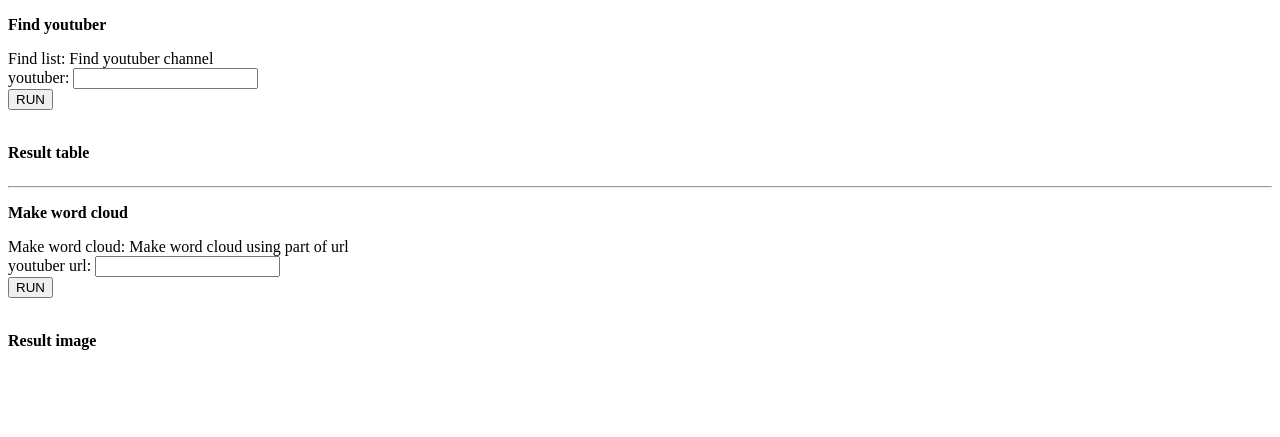
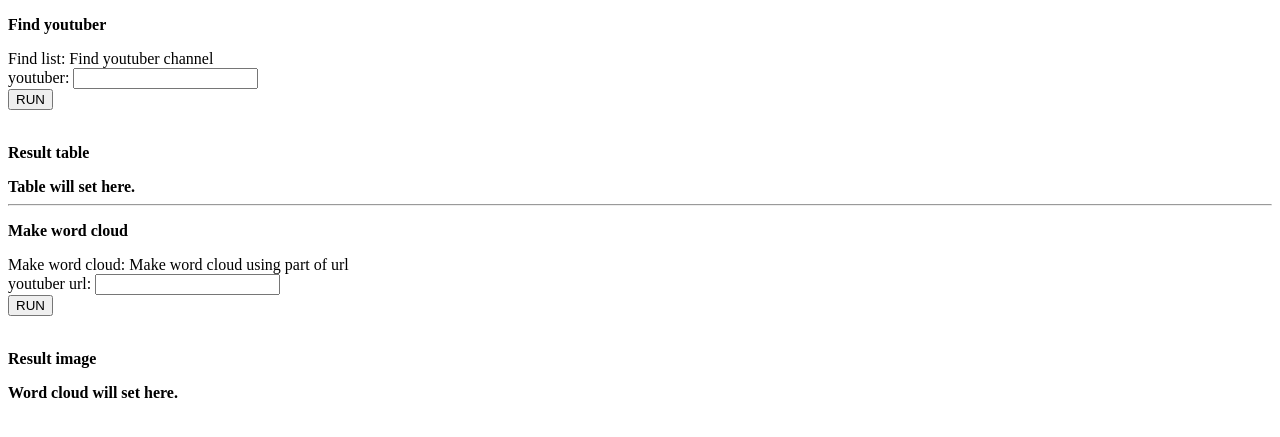
Before and after one commit to fpem123/word-cloud, a Flask app: page / in a window 1280 px wide. Shown: the top 437 px of the page. Run offline with Flask 2, Linux system fonts and the light colour scheme.

Commit message:
Update main.html

```diff
--- a/src/templates/main.html
+++ b/src/templates/main.html
@@ -5,6 +5,14 @@
     <title>Main</title>
 </head>
 <script type="text/javascript">
+    let table_time_obj = undefined;
+    let image_time_obj = undefined;
+    let timer = undefined;
+
+    window.onload = () => {
+        table_time_obj = document.getElementById("ttimer");
+        image_time_obj = document.getElementById("itimer");
+    }
 
     function send_list_req(){
         const youtuber = document.getElementById("yname").value;
@@ -16,17 +24,25 @@
 
         const formData = new FormData();
         const url = "/word-cloud/find_youtuber";
+        let start = 0;
 
         formData.append('youtuber', youtuber);
+
+        timer = setInterval(() => {
+            start += 1;
+            table_time_obj.innerText = `${start / 10} 's`;
+        }, 100);
 
         fetch (url, { method:'POST', body: formData, })
         .then(response => {
             if (response.status === 200) {
                 return response.json();
             } else {
+                clearInterval(timer);
                 alert('nope');
             }
         }).catch(err => {
+            clearInterval(timer);
             alert(err);
         }).then(data => {
             const table = document.getElementById('ytable');
@@ -48,14 +64,24 @@
 
                 idx++;
             }
+            clearInterval(timer);
+        }).catch(err => {
+            clearInterval(timer);
+            alert(err);
         });
     }
 
     function get_img(channel){
         const url = "/word-cloud/make_wordcloud";
         const formData = new FormData();
+        let start = 0;
 
         formData.append('youtube_url', channel);
+
+        timer = setInterval(() => {
+            start += 1;
+            image_time_obj.innerText = `${start / 10} 's`;
+        }, 100);
 
         fetch (url, { method:'POST', body: formData, })
         .then(response => {
@@ -63,15 +89,19 @@
                 return response.blob();
             } else {
                 alert('URL error try again');
+                clearInterval(timer);
             }
         }).catch(err => {
+            clearInterval(timer);
             alert('err');
         }).then(blob => {
              return URL.createObjectURL(blob);
         }).then(imageURL =>{
             document.getElementById('result_image').style.display = "block";
             document.getElementById('result_image').src = imageURL;
+            clearInterval(timer);
         }).catch(err => {
+            clearInterval(timer);
             alert('Image error try again');
         });
     }
@@ -98,7 +128,7 @@
     <div class="container">
         <div class="application">
             <from method="POST" id="dataReq">
-                <div>
+                <div class="desc">
                     <p><b>Find youtuber</b></p>
                     <label>Find list: Find youtuber channel</label><br>
                 </div>
@@ -108,7 +138,7 @@
                     <input type="text" id="yname" name="youtuber">
                 </div>
 
-                <div>
+                <div class="button">
                     <button type="submit" id="button1" onclick="send_list_req();">RUN</button>
                 </div>
             </from>
@@ -117,6 +147,7 @@
 
             <div id="tresult">
                 <p><b>Result table</b></p>
+                <strong id="ttimer">Table will set here.</strong>
                 <div id="result_table">
                     <table id="ytable">
                     </table>
@@ -126,7 +157,7 @@
             <hr>
 
             <from method="POST" id="imgReq">
-                <div>
+                <div class="desc">
                     <p><b>Make word cloud</b></p>
                     <label>Make word cloud: Make word cloud using part of url</label><br>
                 </div>
@@ -136,7 +167,7 @@
                     <input type="text" id="uname" name="youtuber">
                 </div>
 
-                <div>
+                <div class="button">
                     <button type="submit" id="button2" onclick="send_img_req();">RUN</button>
                 </div>
             </from>
@@ -145,6 +176,7 @@
 
             <div id="iresult">
                 <p><b>Result image</b></p>
+                <strong id="itimer">Word cloud will set here.</strong>
                 <img id="result_image" src="" alt="">
             </div>
         </div>
```
Also changed, not shown: src/htmlTest.py (+7 -2 lines).
